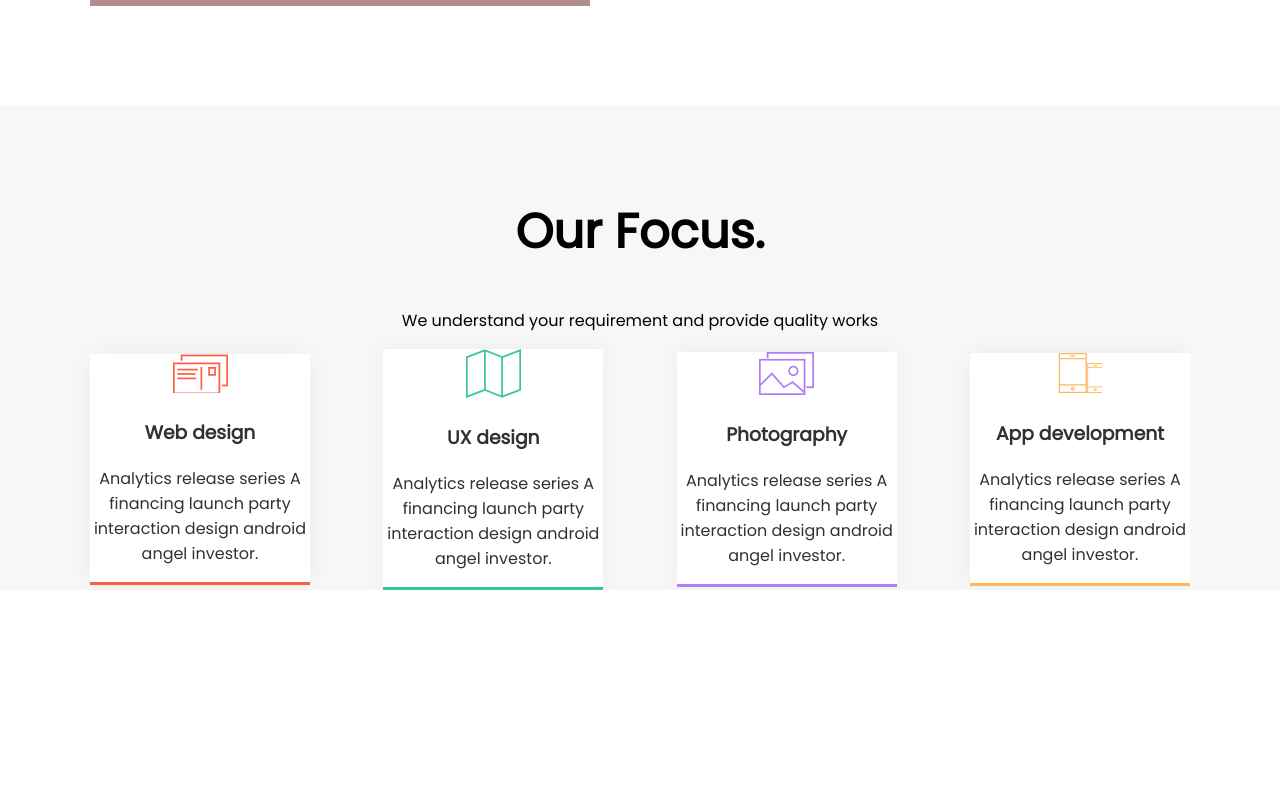
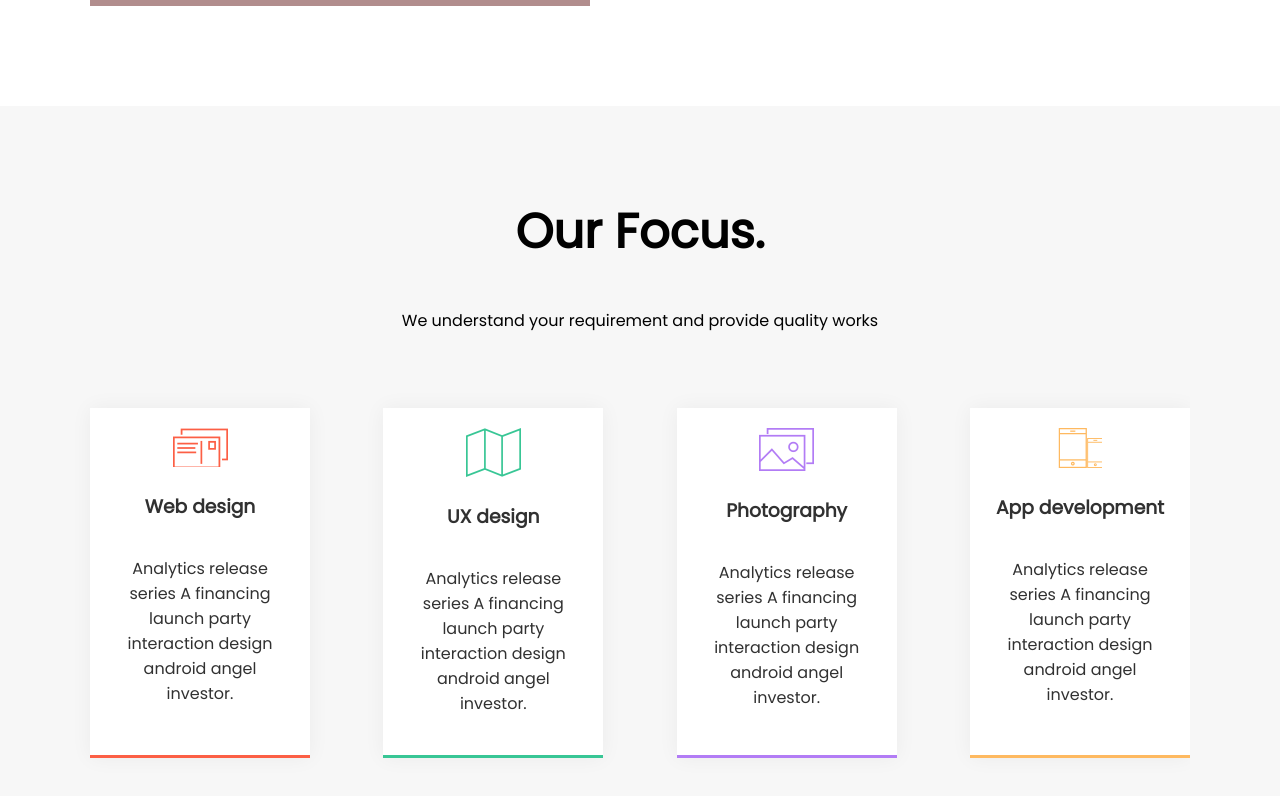
Before and after one commit to Hellmax-pg/AlexisLayout, a website: page index.html in a window 1280 px wide. Shown: the part 1469-2265 px from the top of the page. Before the commit the page ends 2059 px from the top, so only its background shows below. Drawn offline with Linux system fonts and the light colour scheme.

Commit message:
fix css, add portfolio and our team page

```diff
--- a/scss/main.scss
+++ b/scss/main.scss
@@ -178,6 +178,7 @@ main {
             height: 360px;
             h2 {
                 font-size: 3rem;
+                margin: 0;
             }
         }
         .line-box {
@@ -213,11 +214,19 @@ main {
             flex-wrap: wrap;
             justify-content: space-between;
             align-items: center;
+            margin: 75px 0 100px 0;
             .focus-item {
-                text-align: center;
+                display: flex;
+                flex-direction: column;
+                align-items: center;
                 background-color: $bc-white-color;
+                box-sizing: border-box;
+                padding: 20px;
                 box-shadow: 0px 0px 20px 0px rgba(0, 0, 0, 0.05);
-                width: 20%;
+                min-width: 20%;
+                max-width: 200px;
+                margin-bottom: 20px;
+                height: 350px;
                 color: rgb(49, 49, 49);
                 &:nth-child(1) {
                     border-bottom: 3px solid rgb(252, 95, 69);
```
Also changed, not shown: css/main.css, 1 other file.
